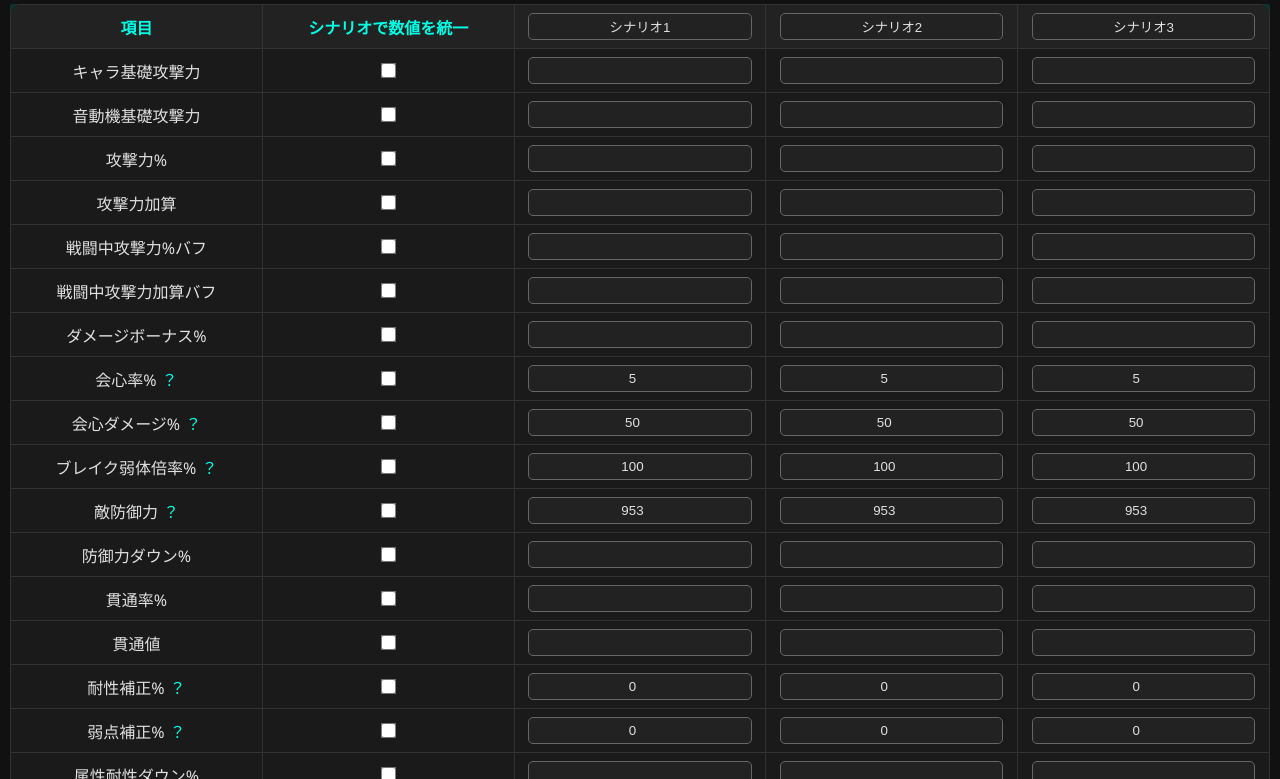
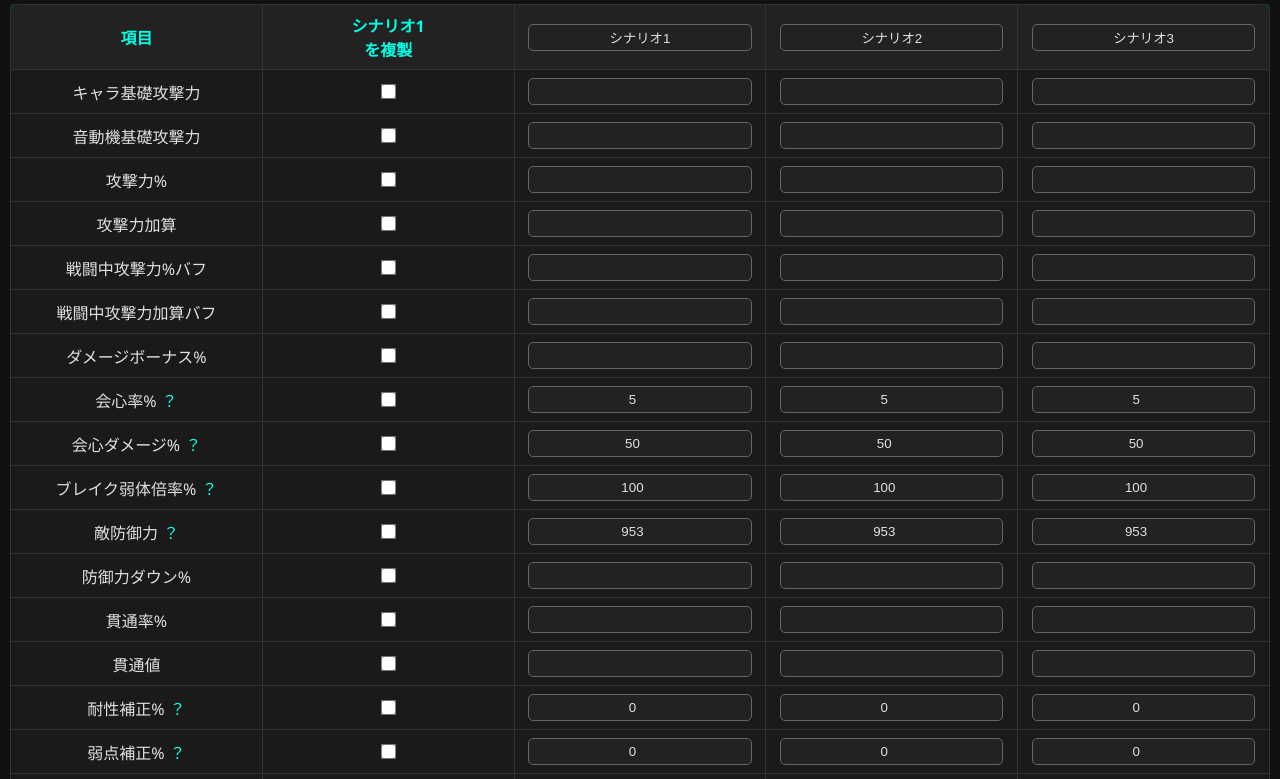
Before and after one commit to skdrph/zenzero-damage-calc-v1, a plain HTML site: page index.html in a window 1280 px wide. Shown: the part 126-905 px from the top of the page. Drawn offline with nearby package versions, Linux system fonts and the light colour scheme.

Commit message:
Add files via upload

```diff
--- a/index.html
+++ b/index.html
@@ -236,7 +236,7 @@
             table.innerHTML = '';
 
             const headerRow = document.createElement('tr');
-            headerRow.innerHTML = `<th>項目</th><th>シナリオで数値を統一</th>` +
+            headerRow.innerHTML = `<th>項目</th><th>シナリオ1<br>を複製</th>` +
                 Array.from({ length: scenarioCount }, (_, i) =>
                     `<th><input type="text" id="name-${i}" value="${scenarioNames[i] || `シナリオ${i + 1}`}" onchange="saveInputs()"></th>`
                 ).join('');
```
